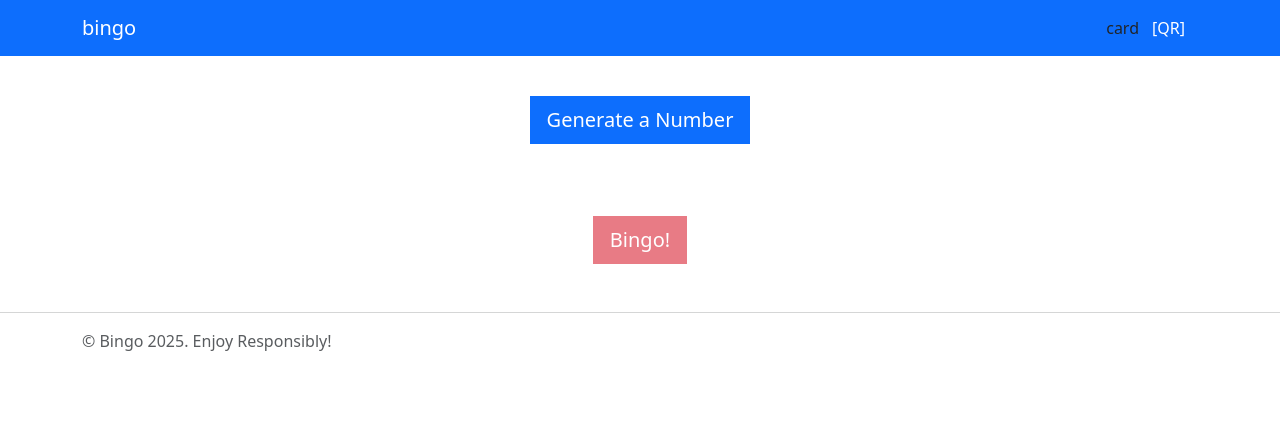
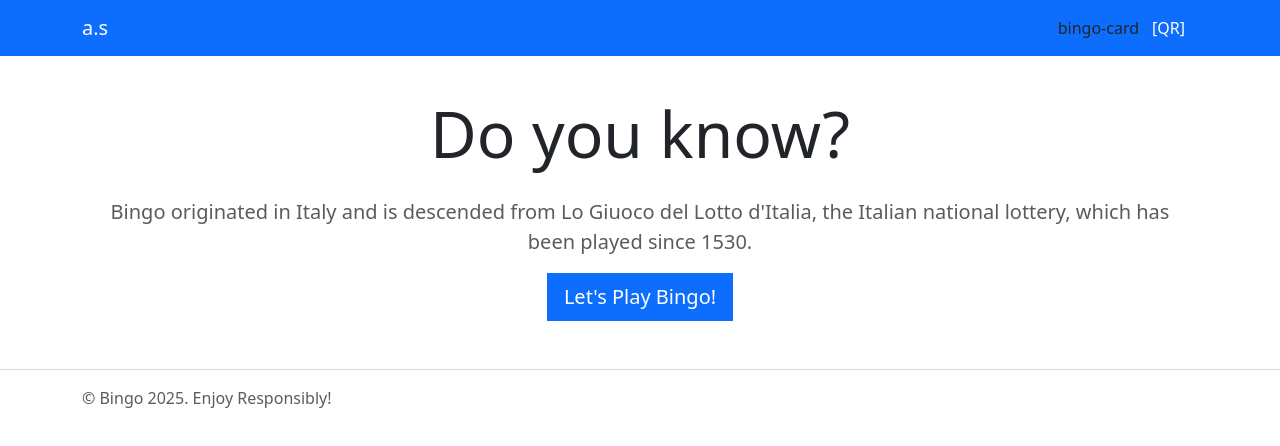
Before and after one commit to asimspace/asimspace.github.io, a React (Create React App) app: page / in a window 1280 px wide. Shown: the top 446 px of the page. Built offline with nearby package versions, Linux system fonts and the light colour scheme.

Commit message:
separate bingo-generator page and some enhancements

```diff
--- a/src/App.js
+++ b/src/App.js
@@ -5,8 +5,9 @@ import "./App.css";
 import Header from "./components/Header";
 import Footer from "./components/Footer";
 import Home from "./pages/Home";
+import PlayBingo from "./pages/BingoGenerator";
 import About from "./pages/About";
-import Board from "./pages/Board";
+import BingoCard from "./pages/BingoCard";
 import QRModal from "./components/QRModal";
 import { HelmetProvider } from "react-helmet-async";
 
@@ -20,7 +21,8 @@ const App = () => {
         <Routes>
           <Route path="/" element={<Home />} />
           <Route path="/about" element={<About />} />
-          <Route path="/board" element={<Board />} />
+          <Route path="/play-bingo" element={<PlayBingo />} />
+          <Route path="/bingo-card" element={<BingoCard />} />
         </Routes>
         <Footer />
         <QRModal show={modalShow} onHide={() => setModalShow(false)} />
--- a/src/components/Header.js
+++ b/src/components/Header.js
@@ -4,10 +4,10 @@ import { Button } from "react-bootstrap";
 const Header = ({ showModal }) => (
   <nav className="navbar navbar-dark bg-primary fixed-top box-shadow">
     <div class="container d-flex justify-content-between">
-        <Link className="navbar-brand lead" to="/">bingo</Link>
+        <Link className="navbar-brand lead" to="/">a.s</Link>
         <div className="ml-auto d-flex align-items-center">
         {/* <Link className="nav-link" to="/about">About</Link> */}
-        <Link className="nav-link" to="/board">card</Link>
+        <Link className="nav-link" to="/bingo-card">bingo-card</Link>
         <Button onClick={showModal} className="btn btn-primary rounded-0">[QR]</Button>
         </div>
     </div>
--- a/src/pages/Board.js
+++ b/src/pages/BingoCard.js
@@ -1,7 +1,7 @@
 import React, { useEffect, useState } from 'react';
 import { Helmet } from 'react-helmet-async';
 
-const Board = () => {
+const BingoCard = () => {
     const [boardNumbers, setBoardNumbers] = useState({});
     const [boardRows, setBoardRows] = useState([]);
     const [clickedCells, setClickedCells] = useState({});
@@ -104,4 +104,4 @@ const Board = () => {
     );
 };
 
-export default Board;
+export default BingoCard;
--- /dev/null
+++ b/src/pages/BingoGenerator.js
@@ -0,0 +1,74 @@
+import { useState } from "react";
+import { Button, Spinner } from "react-bootstrap";
+import { Helmet } from "react-helmet-async";
+
+const BingoGenerator = () => {
+    const [generatedNumbers, setGeneratedNumbers] = useState([]);
+    const [isGenerating, setIsGenerating] = useState(false);
+
+    const startGenerating = () => {
+      setIsGenerating(true);
+      setTimeout(generateBingoNumber, 2000);
+    };
+
+    const generateBingoNumber = () => {
+      setIsGenerating(false);
+      const bingoLetters = ['B', 'I', 'N', 'G', 'O'];
+      const letter = bingoLetters[Math.floor(Math.random() * bingoLetters.length)];
+      const number = Math.floor(Math.random() * 15) + 1 + (bingoLetters.indexOf(letter) * 15);
+      const bingoNumber = `${letter}- ${number}`;
+
+      setGeneratedNumbers(prevNumbers => {
+        if (!prevNumbers.includes(bingoNumber)) {
+          return [...prevNumbers, bingoNumber];
+        }
+        return prevNumbers;
+      });
+    };
+
+    const resetNumber = () => {
+        setGeneratedNumbers([]);
+    };
+
+  return (
+    <div className="container text-center my-5 pt-5">
+        <Helmet>
+          <title>Free Bingo Number Generator - Home </title>
+        </Helmet>
+        <div className="row">
+            <div className="col">
+                <Button id="generateButton" onClick={startGenerating} className="btn btn-primary btn-lg rounded-0" disabled={isGenerating}>
+                {isGenerating ? (
+                    <>
+                      <Spinner animation="border" role="status" size="sm" className="me-2">
+                          <span className="visually-hidden">Loading...</span>
+                      </Spinner>
+                      Generating...
+                    </>
+                ) : (
+                    "Generate a Number"
+                )}
+                </Button>
+                <div id="bingoNumbers" className="my-5 d-flex flex-wrap justify-content-center gap-1 mt-4">
+                    {generatedNumbers.map((num, index) => {
+                    const badgeClass = {
+                        B: "bg-primary text-white",
+                        I: "bg-success text-white",
+                        N: "bg-danger text-white",
+                        G: "bg-warning",
+                        O: "bg-dark text-white"
+                    }[num.charAt(0)];
+                    return (
+                        <span key={index} className={`d-inline px-1 fw-light ${badgeClass}`}>{num}</span>
+                    );
+                    })}
+                </div>
+                <Button onClick={resetNumber} variant="danger" className="btn-lg rounded-0" disabled={generatedNumbers.length < 4}>Bingo!</Button>
+
+            </div>
+        </div>
+    </div>
+  );
+};
+
+export default BingoGenerator;
--- a/src/pages/Home.js
+++ b/src/pages/Home.js
@@ -1,71 +1,22 @@
-// pages/Home.js
-import { useState } from "react";
-import { Button, Spinner } from "react-bootstrap";
 import { Helmet } from "react-helmet-async";
+import { Link } from "react-router-dom";
 
 const Home = () => {
-    const [generatedNumbers, setGeneratedNumbers] = useState([]);
-    const [isGenerating, setIsGenerating] = useState(false);
-
-    const startGenerating = () => {
-      setIsGenerating(true);
-      setTimeout(generateBingoNumber, 2000);
-    };
-
-    const generateBingoNumber = () => {
-      setIsGenerating(false);
-      const bingoLetters = ['B', 'I', 'N', 'G', 'O'];
-      const letter = bingoLetters[Math.floor(Math.random() * bingoLetters.length)];
-      const number = Math.floor(Math.random() * 15) + 1 + (bingoLetters.indexOf(letter) * 15);
-      const bingoNumber = `${letter}- ${number}`;
-
-      setGeneratedNumbers(prevNumbers => {
-        if (!prevNumbers.includes(bingoNumber)) {
-          return [...prevNumbers, bingoNumber];
-        }
-        return prevNumbers;
-      });
-    };
-
-    const resetNumber = () => {
-        setGeneratedNumbers([]);
-    };
 
   return (
     <div className="container text-center my-5 pt-5">
       <Helmet>
-          <title>Free Bingo Number Generator - Home </title>
+        <title>Welcome to Asim Space. Enjoy Free bingo</title>
       </Helmet>
       <div className="row">
           <div className="col">
-                <Button id="generateButton" onClick={startGenerating} className="btn btn-primary btn-lg rounded-0" disabled={isGenerating}>
-                {isGenerating ? (
-                    <>
-                      <Spinner animation="border" role="status" size="sm" className="me-2">
-                          <span className="visually-hidden">Loading...</span>
-                      </Spinner>
-                      Generating...
-                    </>
-                ) : (
-                    "Generate a Number"
-                )}
-                </Button>
-                <div id="bingoNumbers" className="my-5 d-flex flex-wrap justify-content-center gap-1 mt-4">
-                    {generatedNumbers.map((num, index) => {
-                    const badgeClass = {
-                        B: "bg-primary text-white",
-                        I: "bg-success text-white",
-                        N: "bg-danger text-white",
-                        G: "bg-warning",
-                        O: "bg-dark text-white"
-                    }[num.charAt(0)];
-                    return (
-                        <span key={index} className={`d-inline px-1 fw-light ${badgeClass}`}>{num}</span>
-                    );
-                    })}
+          <div class="jumbotron jumbotron-fluid">
+            <div class="container">
+              <h1 class="display-3 mb-4">Do you know?</h1>
+              <p class="lead text-muted">Bingo originated in Italy and is descended from Lo Giuoco del Lotto d'Italia, the Italian national lottery, which has been played since 1530.</p>
             </div>
-                <Button onClick={resetNumber} variant="danger" className="btn-lg rounded-0" disabled={generatedNumbers.length < 4}>Bingo!</Button>
-
+          </div>
+            <Link className="btn btn-primary btn-lg rounded-0" to="/play-bingo">Let's Play Bingo!</Link>
           </div>
       </div>
     </div>
```
Also changed, not shown: public/qr.png. Lines whose indentation alone changed are shown as unchanged.
